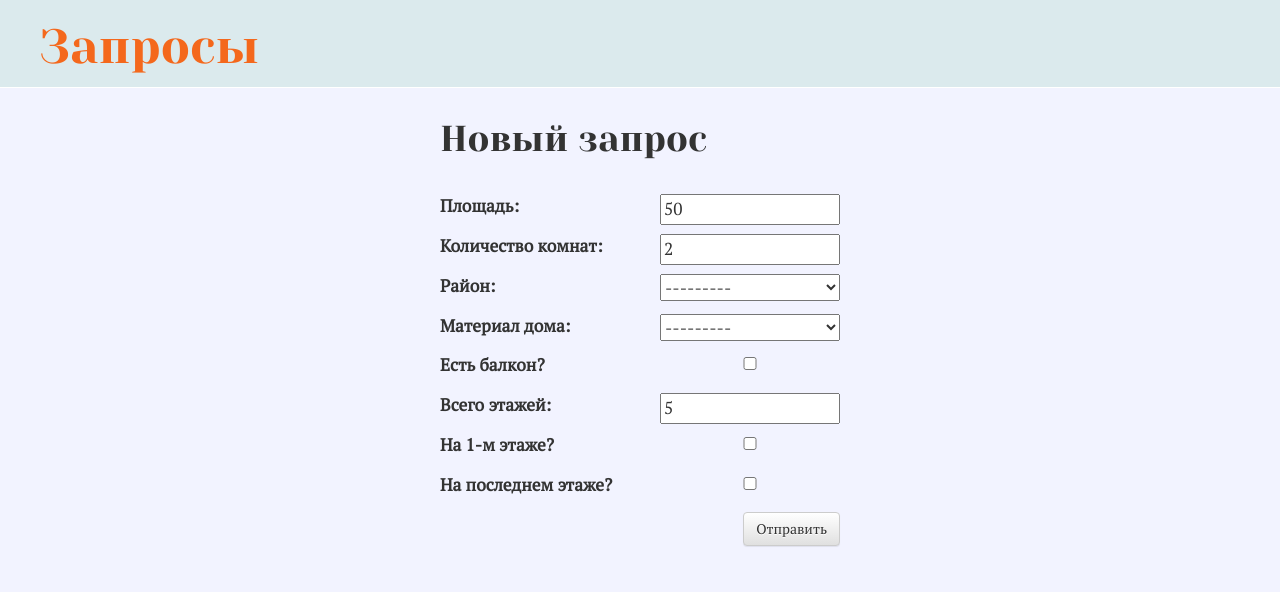
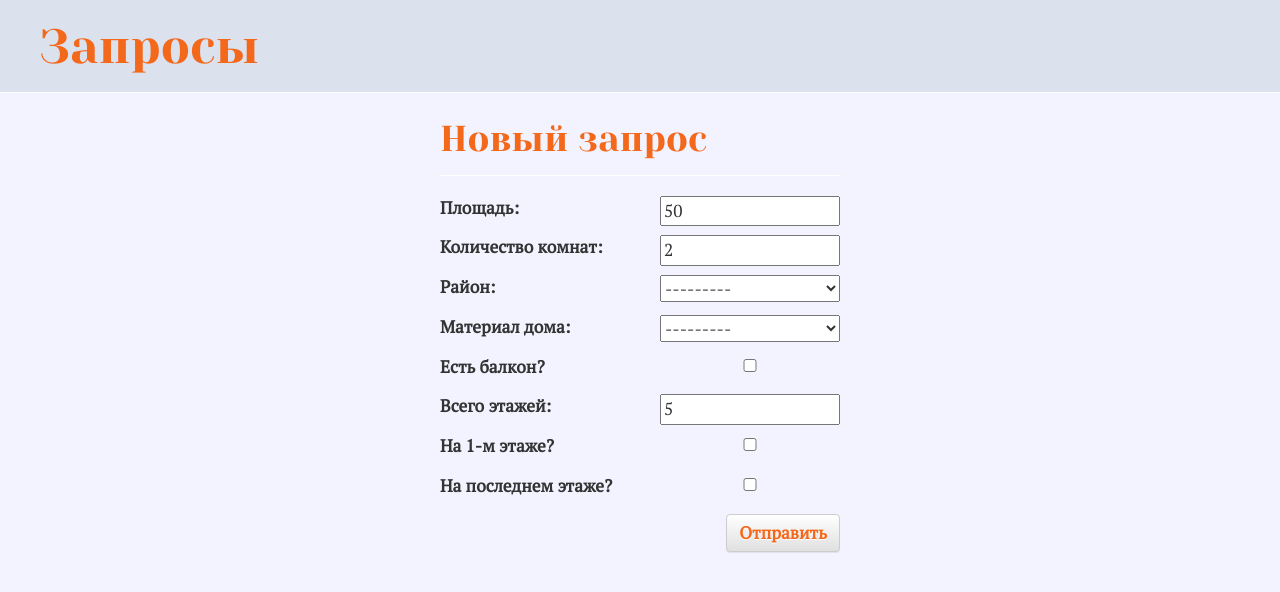
Before and after one commit to rjena/ApartmentPrices, a Django app: template ApartmentPrices/templates/ApartmentPrices/apartment_new.html in a window 1280 px wide. Shown: the top 592 px of the page. Run offline with Django 3.2, Linux system fonts and the light colour scheme; the template is opened without the code that fills it: values that come from a table or form of the project are taken from there, others are empty; parts of the project's set-up code (start-up, migrations or seed data) failed here and were passed over; some libraries are stand-ins or nearby versions.

Commit message:
kinda design 2

```diff
--- a/ApartmentPrices/static/css/ApartmentPrices.css
+++ b/ApartmentPrices/static/css/ApartmentPrices.css
@@ -1,5 +1,6 @@
 h1, h2, h3, h4 {
     font-family: 'Yeseva One', cursive;
+    padding-bottom: 5px;
 }
 h1 a {
     color: #F4681C;
@@ -13,10 +14,10 @@ body {
 .header {
 	border-bottom: 1px groove white;
 	overflow: hidden;
-    width:100%;
+    width: 100%;
     position:fixed;
     top:0;
-    background-color: #dbeaedff;
+    background-color: #dbe1ed;
     margin: 0;
     padding: 1px 20px 3px 40px;
 }
@@ -46,17 +47,34 @@ body {
 
 .save {
     float: right;
+    font-size: 13pt;
+    color: #F4681C;
+    font-weight: bold;
+}
+.save:hover {
+    background-color: #c2cde8;
+    color: #F4681C;
+    font-weight: bold;
 }
 
 .post-form {
     font-size: 13pt;
 	width: 400px;
 	margin-left: auto;
-	margin-right: auto;
+    margin-right: auto;
+	padding-bottom: 60px;
 }
 .post-form textarea, .post-form input, .post-form select {
     width: 180px;
     float: right;
+}
+.post-form h1 {
+    color: #F4681C;
+    padding-bottom: 15px;
+    border-bottom: 1px groove white;
+}
+.form {
+    padding-top: 10px;
 }
 
 .apartment {
--- a/ApartmentPrices/templates/ApartmentPrices/ApartmentPrices_list.html
+++ b/ApartmentPrices/templates/ApartmentPrices/ApartmentPrices_list.html
@@ -20,8 +20,8 @@
                 {% for apartment in apartments %}
                     <div class="apartment">
                         <h1><a href="{% url 'ApartmentPrices:detail' apartment.id %}">{{ apartment }}</a></h1>
-                        Район: {{ apartment.h_dstr }};<br>
-                        Количество комнат: {{ apartment.room_no }}<br>
+                        <p>Район: {{ apartment.h_dstr }}<br>
+                        Количество комнат: {{ apartment.room_no }}</p>
                         Стоимость: {{ apartment.price }}
                     </div>
                 {% endfor %}
--- a/ApartmentPrices/templates/ApartmentPrices/apartment_new.html
+++ b/ApartmentPrices/templates/ApartmentPrices/apartment_new.html
@@ -12,8 +12,8 @@
             <h1><a href="/" class="top-header">Запросы</a></h1>
         </div>
         <div class="content post-form">
-            <h1>Новый запрос</h1><br>
-            <form method="POST">{% csrf_token %}
+            <h1>Новый запрос</h1>
+            <form class="form" method="POST">{% csrf_token %}
                 {{ form.as_p }}
                 <button type="submit" class="save btn btn-default">Отправить</button>
             </form>
--- a/ApartmentPrices/templates/ApartmentPrices/detail.html
+++ b/ApartmentPrices/templates/ApartmentPrices/detail.html
@@ -23,7 +23,7 @@
                 {% if apartment.first_floor %}<li>На 1-м этаже</li>{% endif %}
                 {% if apartment.last_floor %}<li>На последнем этаже</li>{% endif %}
                 {% if apartment.balcony %}<li>Есть балкон</li>{% endif %}
-                <li>Стоимость: {{ apartment.price }}</li><br>
+                <p><li>Стоимость: {{ apartment.price }}</li><br></p>
             </ul>
         </div>
     </body>
--- a/ApartmentPrices/urls.py
+++ b/ApartmentPrices/urls.py
@@ -5,6 +5,6 @@ app_name = 'ApartmentPrices'
 urlpatterns = [
     url(r'^$', views.ApartmentPrices_list, name='ApartmentPrices_list'),
     url(r'^(?P<apartment_id>[0-9]+)/$', views.detail, name='detail'),
-    url(r'^apartment/new/$', views.apartment_new, name='apartment_new'),
+    url(r'^new/$', views.apartment_new, name='apartment_new'),
     url(r'api', views.apartment_api)
 ]
```
